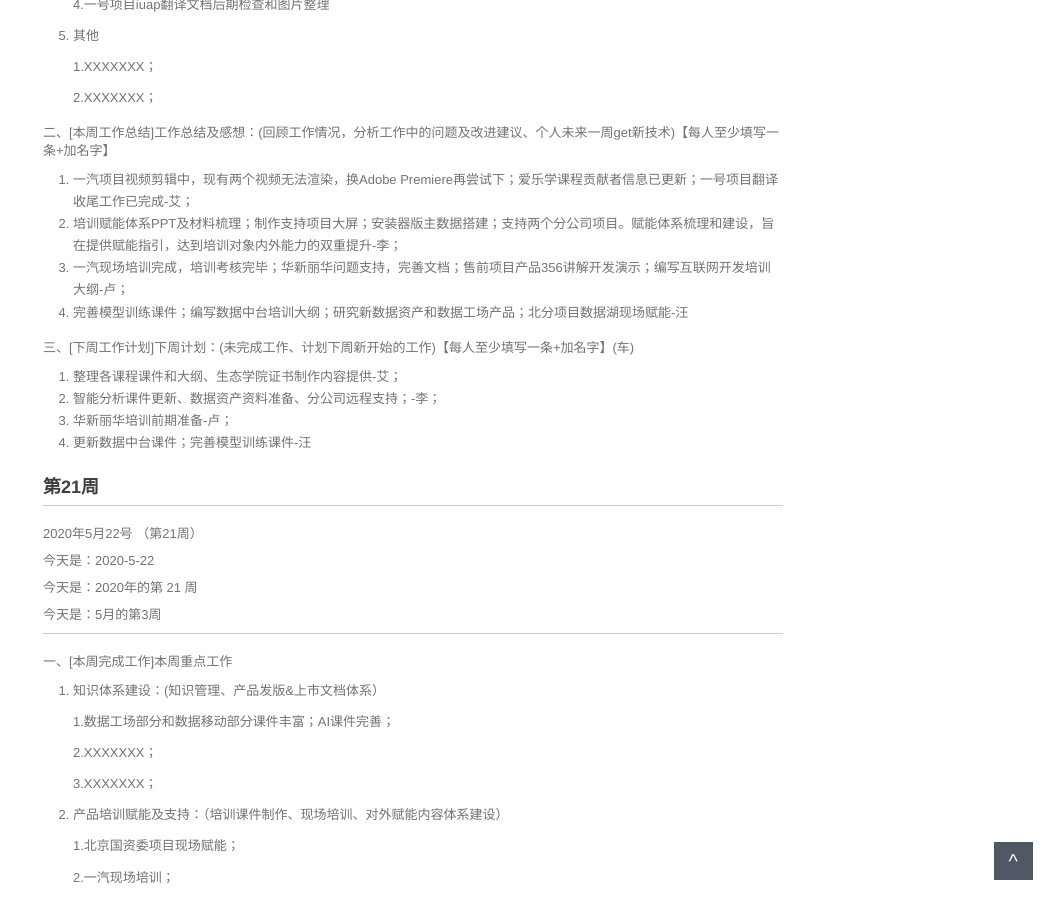
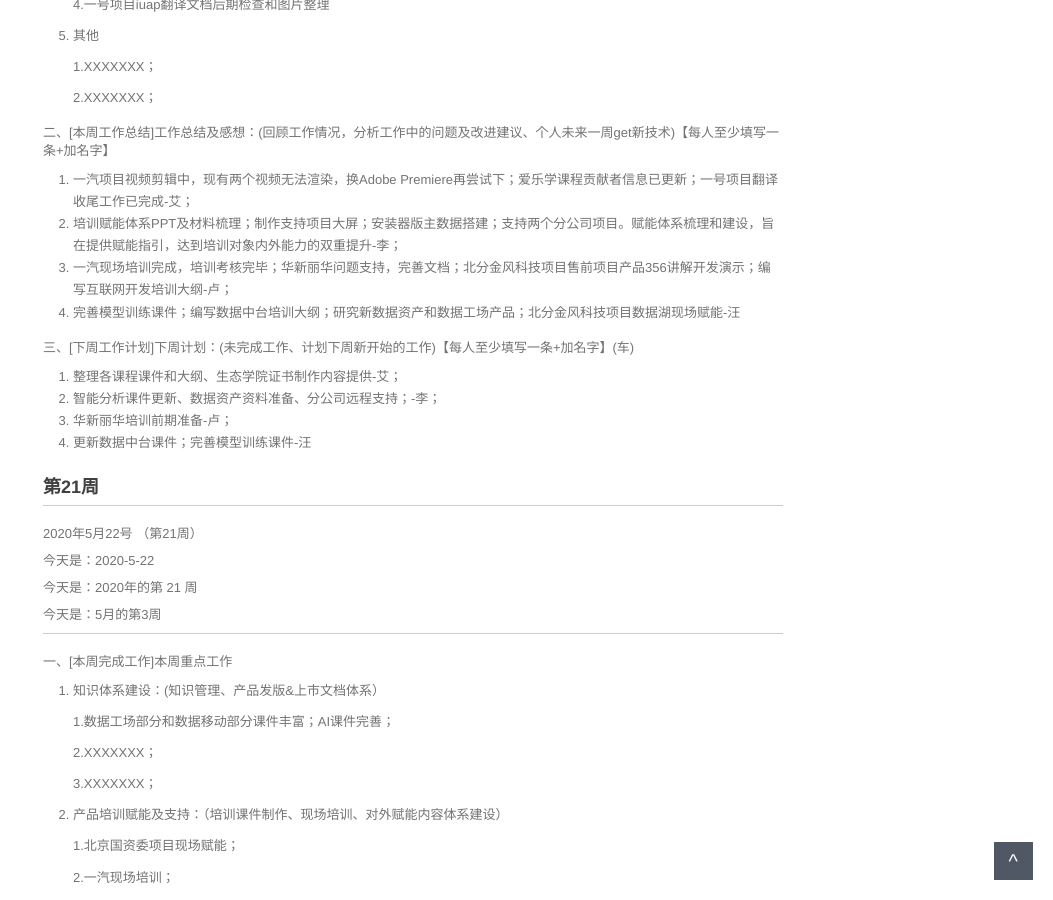
Before and after one commit to walllFlower/blog, a Jekyll site: the page built from 2020-02-28-day_report.md, in a window 1280 px wide and 900 px high, scrolled down 1040 px. Shown: the whole window, without its empty margins (227-1280 px from the left). Built offline with Jekyll 4.4.1, drawn with Linux system fonts in a browser that asks for light colours; comment, search, counter and statistics services are not loaded.

Commit message:
Update 2020-02-28-day_report.md

```diff
--- a/2020-02-28-day_report.md
+++ b/2020-02-28-day_report.md
@@ -71,8 +71,8 @@ categories: 技术运营工作周报
 
 1. 一汽项目视频剪辑中，现有两个视频无法渲染，换Adobe Premiere再尝试下；爱乐学课程贡献者信息已更新；一号项目翻译收尾工作已完成-艾；
 2. 培训赋能体系PPT及材料梳理；制作支持项目大屏；安装器版主数据搭建；支持两个分公司项目。赋能体系梳理和建设，旨在提供赋能指引，达到培训对象内外能力的双重提升-李；
-3. 一汽现场培训完成，培训考核完毕；华新丽华问题支持，完善文档；售前项目产品356讲解开发演示；编写互联网开发培训大纲-卢；
-4. 完善模型训练课件；编写数据中台培训大纲；研究新数据资产和数据工场产品；北分项目数据湖现场赋能-汪
+3. 一汽现场培训完成，培训考核完毕；华新丽华问题支持，完善文档；北分金风科技项目售前项目产品356讲解开发演示；编写互联网开发培训大纲-卢；
+4. 完善模型训练课件；编写数据中台培训大纲；研究新数据资产和数据工场产品；北分金风科技项目数据湖现场赋能-汪
 
 三、[下周工作计划]下周计划：(未完成工作、计划下周新开始的工作)【每人至少填写一条+加名字】(车)
 
```
